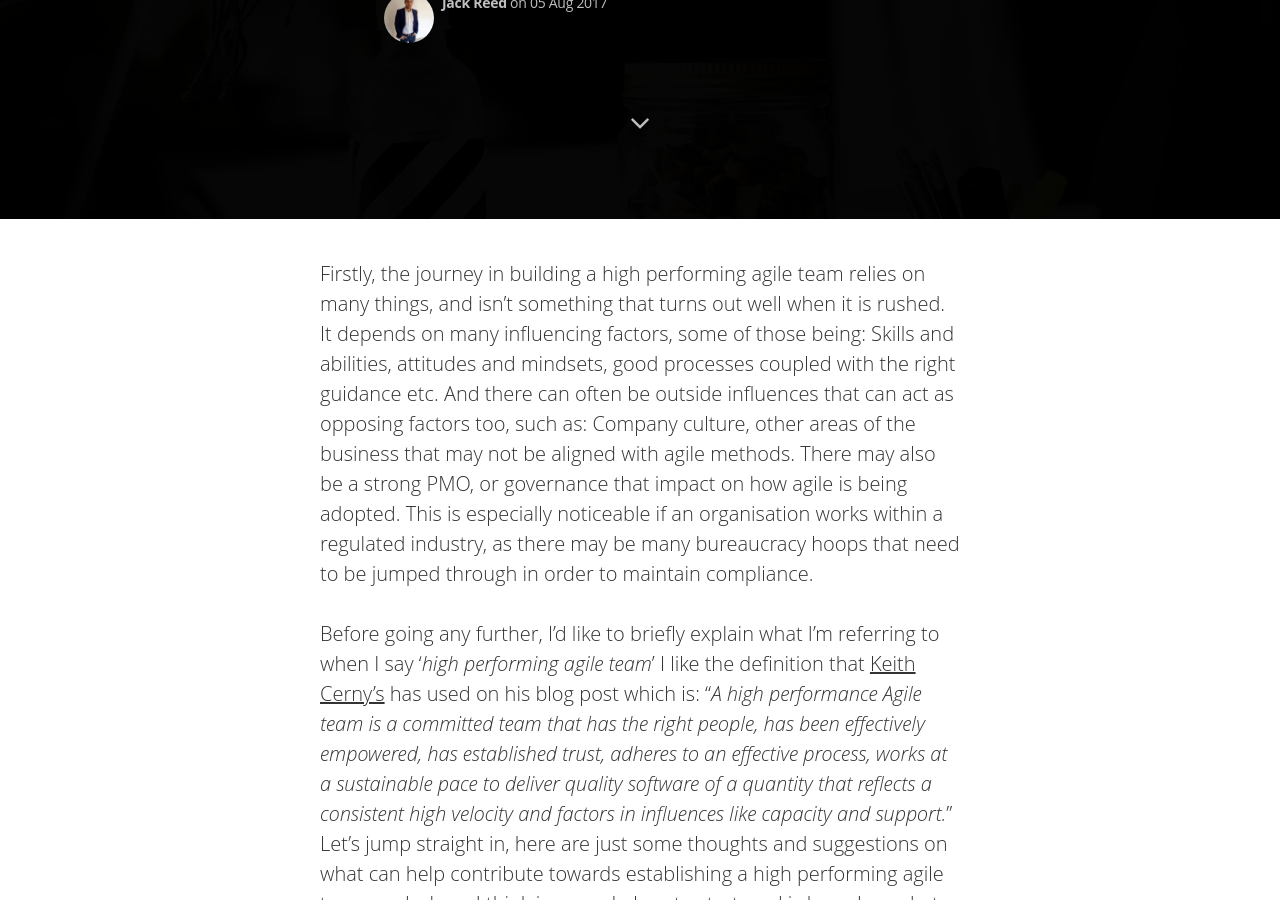
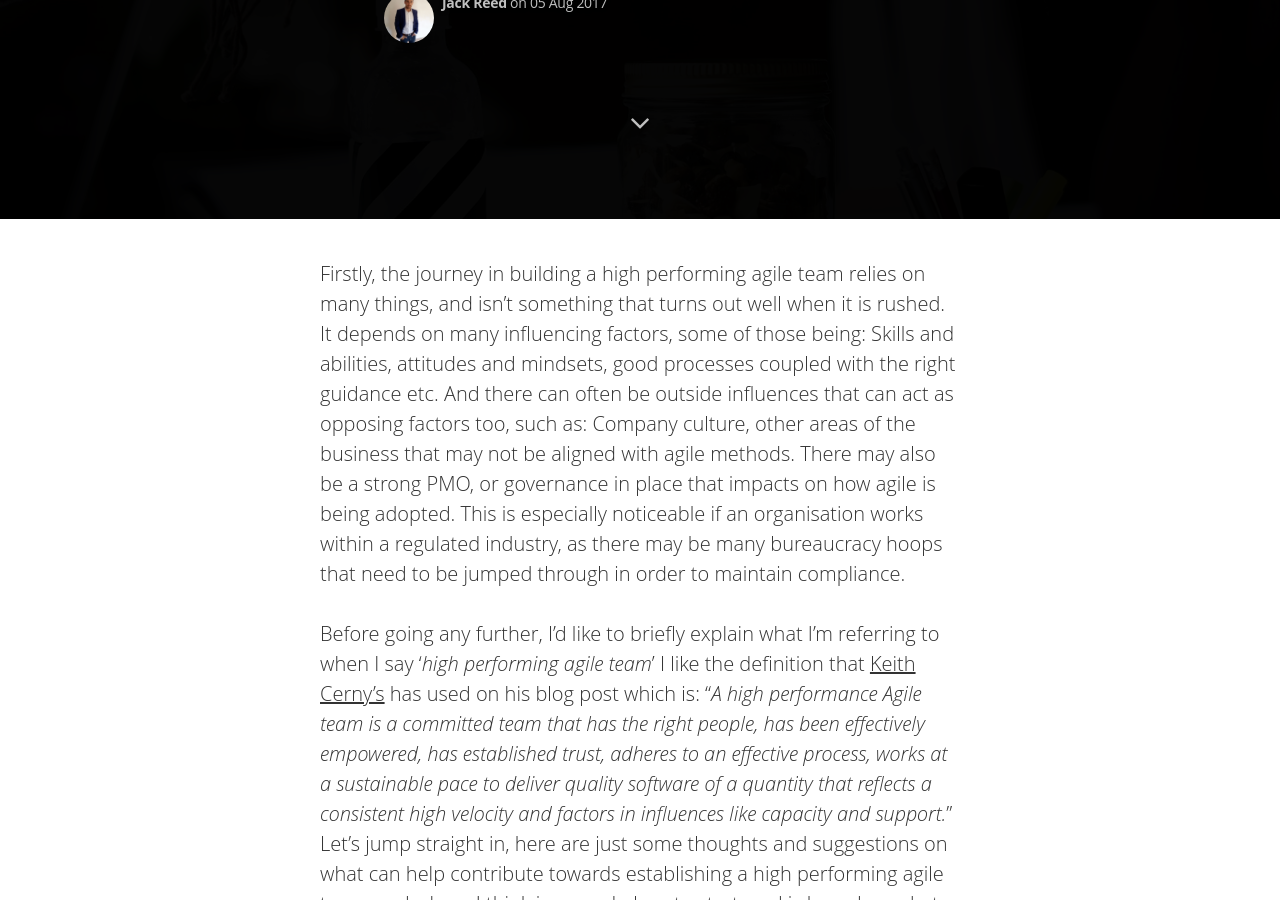
Before and after one commit to IamJackReed/JackReed, a Jekyll site: the page built from _posts/2017-08-05-high-performing-agile-teams-&-the-downside-of-collaboration.markdown, in a window 1280 px wide and 900 px high, scrolled down 681 px. Built offline with Jekyll 4.4.1, drawn with Linux system fonts in a browser that asks for light colours; nearby versions of some CDN libraries; some web fonts are replaced; comment, search, counter and statistics services are not loaded.

Commit message:
Update 2017-08-05-high-performing-agile-teams-&-the-downside-of-collaboration.markdown

```diff
--- a/_posts/2017-08-05-high-performing-agile-teams-&-the-downside-of-collaboration.markdown
+++ b/_posts/2017-08-05-high-performing-agile-teams-&-the-downside-of-collaboration.markdown
@@ -8,7 +8,7 @@
 image2: /assets/article_images/2017-08-05-high-performing-agile-teams-&-the-downside-of-collaboration/high-performing-agile-teams-mobile.JPG
 ---
 
-<span style="color:#00000; font-family: 'open sans'; font-size: 1em; font-size: 20px; font-weight: 200; hyphens: none;">Firstly, the journey in building a high performing agile team relies on many things, and isn't something that turns out well when it is rushed. It depends on many influencing factors, some of those being: Skills and abilities, attitudes and mindsets, good processes coupled with the right guidance etc. And there can often be outside influences that can act as opposing factors too, such as: Company culture, other areas of the business that may not be aligned with agile methods. There may also be a strong PMO, or governance that impact on how agile is being adopted. This is especially noticeable if an organisation works within a regulated industry, as there may be many bureaucracy hoops that need to be jumped through in order to maintain compliance.
+<span style="color:#00000; font-family: 'open sans'; font-size: 1em; font-size: 20px; font-weight: 200; hyphens: none;">Firstly, the journey in building a high performing agile team relies on many things, and isn't something that turns out well when it is rushed. It depends on many influencing factors, some of those being: Skills and abilities, attitudes and mindsets, good processes coupled with the right guidance etc. And there can often be outside influences that can act as opposing factors too, such as: Company culture, other areas of the business that may not be aligned with agile methods. There may also be a strong PMO, or governance in place that impacts on how agile is being adopted. This is especially noticeable if an organisation works within a regulated industry, as there may be many bureaucracy hoops that need to be jumped through in order to maintain compliance.
 
 <span style="color:#00000; font-family: 'open sans'; font-size: 1em; font-size: 20px; font-weight: 200; hyphens: none;">Before going any further, I'd like to briefly explain what I'm referring to when I say '_high performing agile team_' I like the definition that [Keith Cerny's](https://kcerny.wordpress.com/2011/03/11/high-performing-agile-teams/) has used on his blog post which is: “_A high performance Agile team is a committed team that has the right people, has been effectively empowered, has established trust, adheres to an effective process, works at a sustainable pace to deliver quality software of a quantity that reflects a consistent high velocity and factors in influences like capacity and support._” Let's jump straight in, here are just some thoughts and suggestions on what can help contribute towards establishing a high performing agile team, and where I think is a good place to start, and is based on what has worked well for me, and for the teams that I've worked with.
 
```
